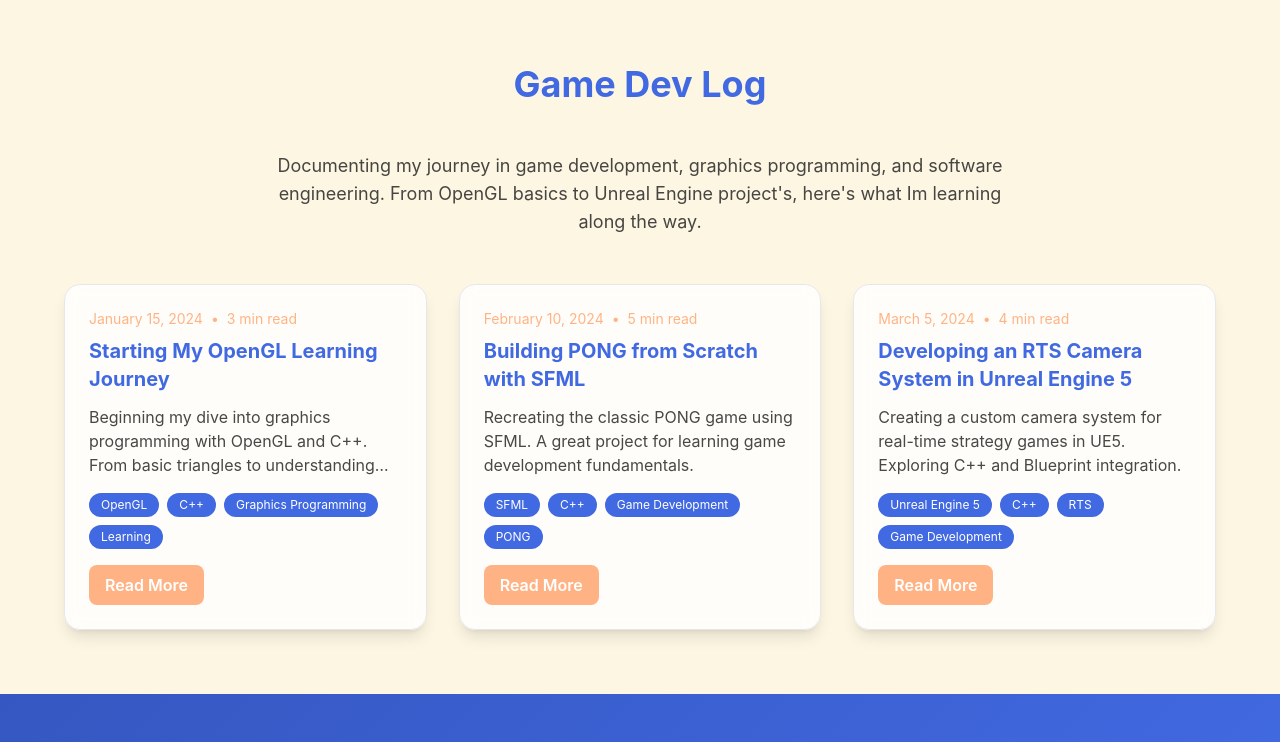
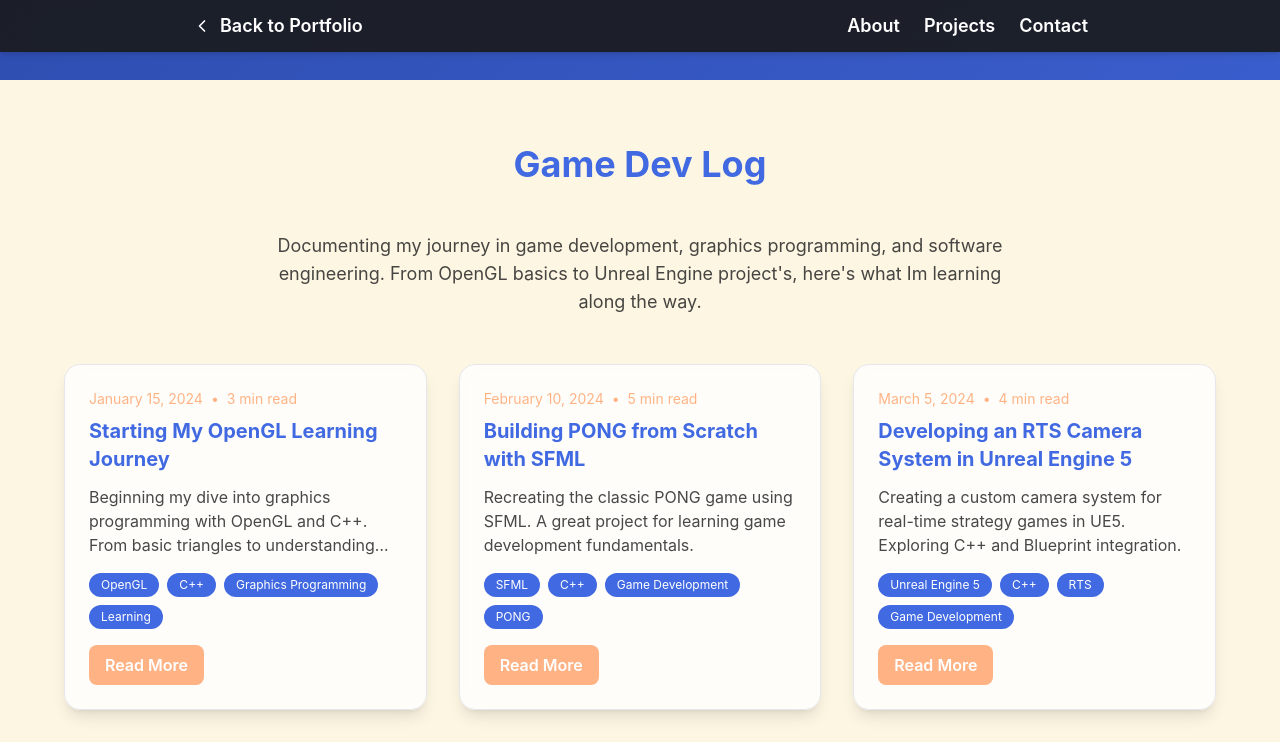
Before and after one commit to henzg/portfolio-redo, a Next.js app in the folder frontend/: page /blog in a window 1280 px wide. Shown: the top 742 px of the page. Built offline with nearby package versions, Linux system fonts and the light colour scheme.

Commit message:
Blog update for zoom functionalit, and nav added to blog pages

```diff
--- a/frontend/src/app/blog/[id]/page.tsx
+++ b/frontend/src/app/blog/[id]/page.tsx
@@ -1,4 +1,5 @@
 import BlogPost from '../../../components/BlogPost';
+import BlogNav from '../../../components/BlogNav';
 
 interface BlogPostPageProps {
     params: Promise<{
@@ -10,8 +11,11 @@ export default async function BlogPostPage({ params }: BlogPostPageProps) {
     const { id } = await params;
 
     return (
-        <main>
-            <BlogPost postId={id} />
-        </main>
+        <>
+            <BlogNav />
+            <main className="pt-20">
+                <BlogPost postId={id} />
+            </main>
+        </>
     );
 }
--- a/frontend/src/app/blog/page.tsx
+++ b/frontend/src/app/blog/page.tsx
@@ -1,9 +1,13 @@
 import BlogList from '../../components/BlogList';
+import BlogNav from '../../components/BlogNav';
 
 export default function BlogPage() {
     return (
-        <main>
-            <BlogList showAll={true} />
-        </main>
+        <>
+            <BlogNav />
+            <main className="pt-20">
+                <BlogList showAll={true} />
+            </main>
+        </>
     );
 }
--- /dev/null
+++ b/frontend/src/components/BlogNav.tsx
@@ -0,0 +1,40 @@
+'use client';
+import Link from 'next/link';
+
+export default function BlogNav() {
+  return (
+    <nav className="fixed top-0 left-0 right-0 z-50 bg-[var(--color-accent-black)]/90 text-white shadow-md px-6 py-3 backdrop-blur-md">
+      <div className="max-w-4xl mx-auto flex items-center justify-between">
+        <Link
+          href="/"
+          className="font-semibold text-lg hover:text-[var(--color-accent-coral)] transition flex items-center gap-2"
+        >
+          <svg
+            width="20"
+            height="20"
+            viewBox="0 0 24 24"
+            fill="none"
+            stroke="currentColor"
+            strokeWidth="2"
+            strokeLinecap="round"
+            strokeLinejoin="round"
+          >
+            <path d="m15 18-6-6 6-6"/>
+          </svg>
+          Back to Portfolio
+        </Link>
+        <div className="flex gap-6">
+          <Link href="/#about" className="font-semibold text-lg hover:text-[var(--color-accent-coral)] transition">
+            About
+          </Link>
+          <Link href="/#projects" className="font-semibold text-lg hover:text-[var(--color-accent-coral)] transition">
+            Projects
+          </Link>
+          <Link href="/#contact" className="font-semibold text-lg hover:text-[var(--color-accent-coral)] transition">
+            Contact
+          </Link>
+        </div>
+      </div>
+    </nav>
+  );
+}
--- a/frontend/src/data/blog.ts
+++ b/frontend/src/data/blog.ts
@@ -172,5 +172,105 @@ The combination of UE5's power and my growing C++ skills is opening up exciting
         date: "2024-03-05",
         tags: ["Unreal Engine 5", "C++", "RTS", "Game Development"],
         readTime: "4 min read"
+    },
+    {
+        id: "camera-zoom-implementation",
+        title: "Implementing Smooth Camera Zoom in Unreal Engine 5",
+        excerpt: "A detailed breakdown of implementing zoom in/out functionality with smooth transitions using curves and input actions.",
+        content: `
+# Implementing Smooth Camera Zoom in Unreal Engine 5
+
+Building on my RTS camera system, I've successfully implemented smooth zoom in and out functionality. This feature is crucial for RTS games, allowing players to get both tactical close-up views and strategic overviews of the battlefield.
+
+## Input System Setup
+
+The foundation of the zoom system starts with proper input configuration:
+
+### Input Actions Created
+- **IA_ZoomIn**: Digital Bool action for zooming in
+- **IA_ZoomOut**: Digital Bool action for zooming out
+- **IA_ZoomReset**: Digital Bool action for resetting zoom to default
+- **LeftCtrlModifier**: Digital Bool modifier for chorded actions
+
+### Input Mapping
+All actions are mapped through the **IMC_CameraMove** input mapping context, with the reset action configured as a chorded action using the LeftCtrlModifier for intuitive control.
+
+## Smooth Zoom with Curve Assets
+
+To achieve natural-feeling zoom transitions, I created a **Float Curve** asset:
+
+### Curve Configuration
+- **Key Points**: (0, 1350) and (1, 300)
+- **Curve Type**: Cubic with flat tangents
+- **Purpose**: Maps zoom input (0-1) to camera arm length (300-1350)
+
+This curve provides smooth interpolation between zoom levels, avoiding the jarring linear transitions that can make camera movement feel robotic.
+
+## Blueprint Implementation
+
+### BP_TopDownCamera
+The camera blueprint contains the core zoom logic:
+
+**SetArmLength(float ZoomAmount)**
+- Uses the CurveZoomLength to evaluate the zoom amount
+- Applies the result to the Camera Boom's Target Arm Length
+- This creates the actual zoom effect by adjusting the camera distance
+
+### BP_PawnMovementComp
+The movement component handles zoom state management:
+
+**ZoomIn()**
+- Increments DeltaZoomAmount using Lerp for smooth transitions
+- Updates the ZoomAmount variable
+- Calls SetArmLength on the CameraPawnRef with the new value
+
+**ZoomOut()**
+- Decrements DeltaZoomAmount using Lerp
+- Updates ZoomAmount
+- Calls SetArmLength similarly
+
+**ResetZoom()**
+- Resets DeltaZoomAmount to 0.5 (the midpoint of our curve)
+- Provides a quick way to return to the default view
+
+**ZoomEvents()**
+- Centralized function called each tick
+- Applies the current zoom state
+- Designed to handle future camera features like panning and POV changes
+
+## Player Controller Integration
+
+The **BP_PlayerController** maps the input actions to their respective functions:
+- IA_ZoomIn → ZoomIn()
+- IA_ZoomOut → ZoomOut()
+- IA_ZoomReset → ResetZoom()
+
+This creates a clean separation between input handling and camera logic.
+
+## Runtime Updates
+
+The system calls **ZoomEvents()** from the Event Tick in BP_PawnMovementComp, ensuring that zoom changes are applied in real-time. This approach allows for smooth, responsive camera control that feels natural to players.
+
+## Technical Benefits
+
+This implementation provides several advantages:
+- **Smooth Transitions**: The curve-based approach eliminates jarring camera movements
+- **Scalable Design**: The centralized ZoomEvents function can easily accommodate additional camera features
+- **Performance Optimized**: Efficient updates that don't impact frame rate
+- **User-Friendly**: Intuitive controls with reset functionality
+
+## Future Enhancements
+
+With this foundation in place, I'm planning to add:
+- Zoom speed customization
+- Zoom bounds based on map size
+- Smooth camera panning
+- Camera rotation around focal points
+
+This zoom system forms a solid foundation for the complete RTS camera experience!
+        `,
+        date: "2024-03-20",
+        tags: ["Unreal Engine 5", "Blueprints", "Camera System", "RTS", "Game Development"],
+        readTime: "6 min read"
     }
 ];
```
